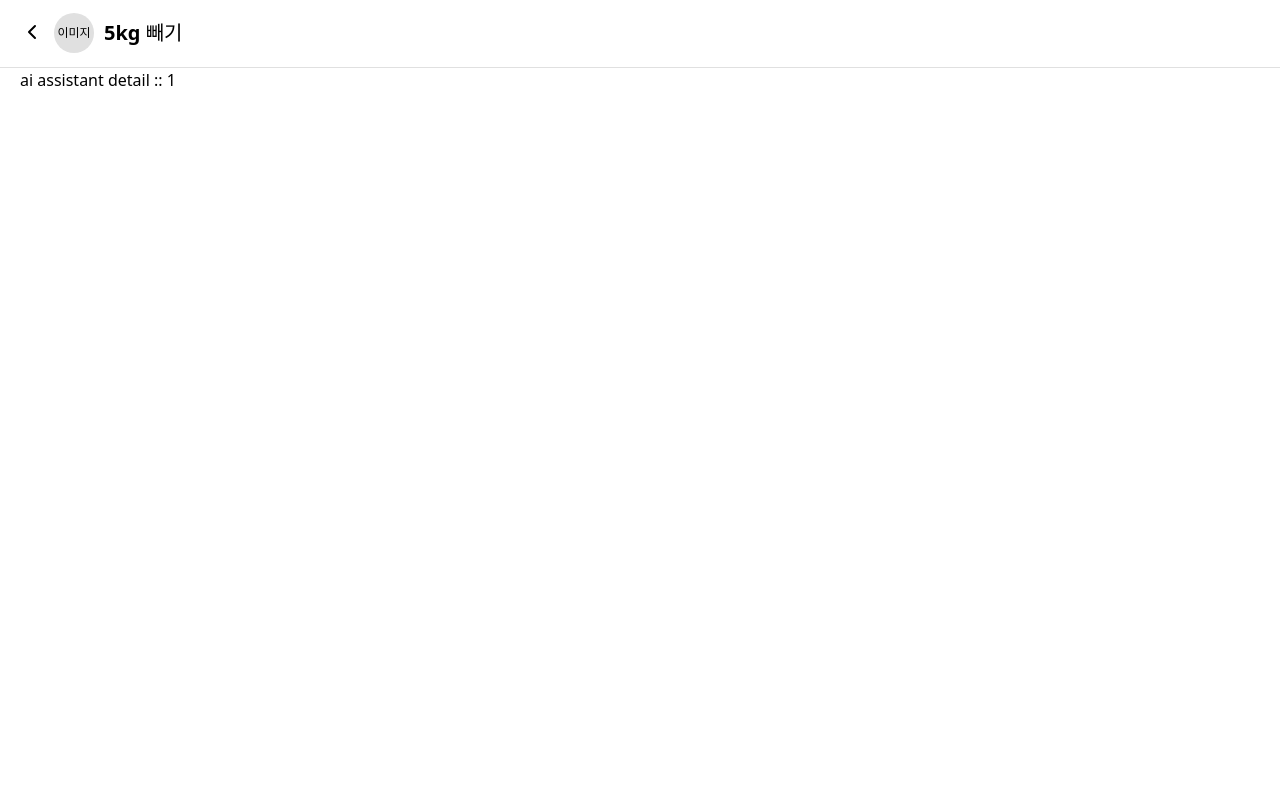
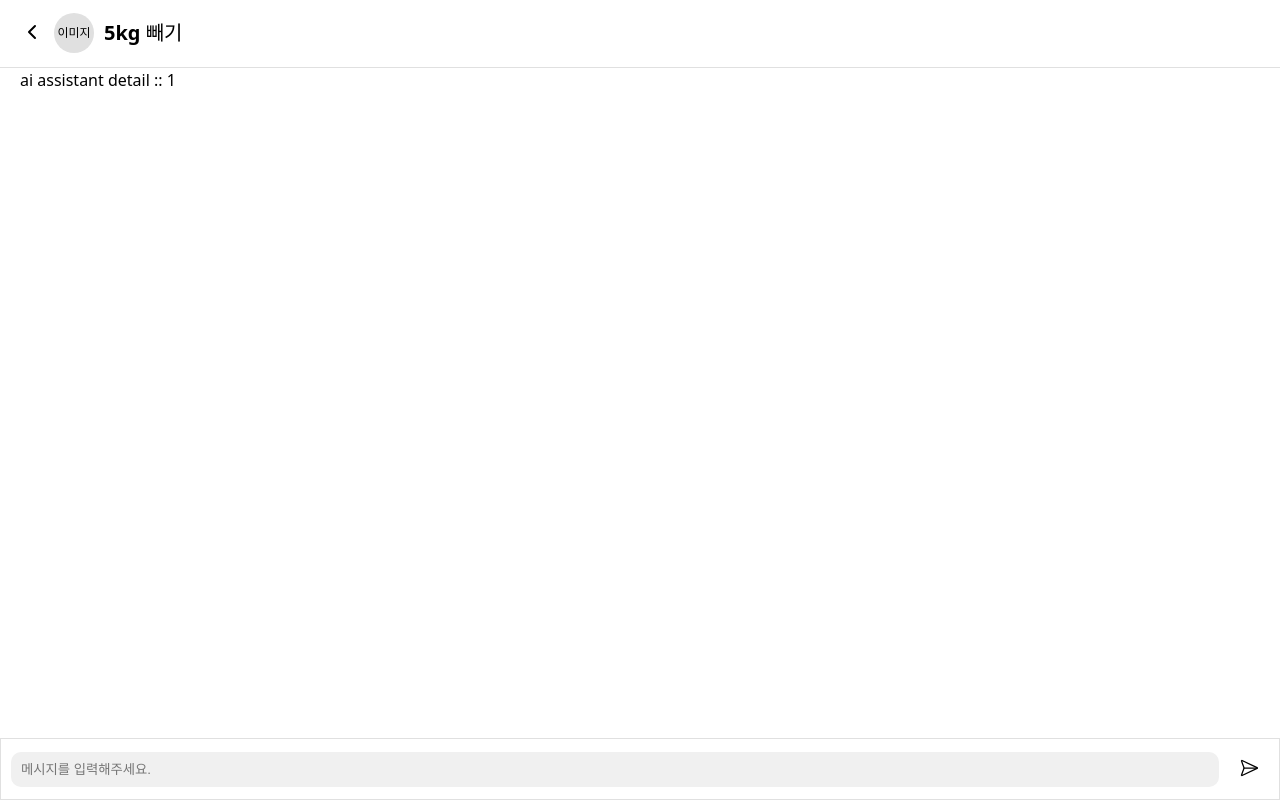
Before and after one commit to AIMinderTeam/aiminder-client, a React (Vite) app: page /ai-assistant/1 in a window 1280 px wide. Built offline with nearby package versions, Linux system fonts and the light colour scheme.

Commit message:
feat: Ai Assistant Detail Chatting Input UI 구현

```diff
--- a/src/pages/ai-assistant/detail/AIAssistantDetail.tsx
+++ b/src/pages/ai-assistant/detail/AIAssistantDetail.tsx
@@ -1,9 +1,21 @@
-import styles from './AIAssistantDetail.module.css';
+import styles from './AiAssistantDetail.module.css';
 
 import { useParams } from 'react-router-dom';
+
+import { SendHorizonal } from 'lucide-react';
 
 export default function AIAssistantDetail() {
   const { aiAssistantId } = useParams();
 
-  return <section className={styles.AiAssistantDetailSection}>ai assistant detail :: {aiAssistantId}</section>;
+  return (
+    <section className={styles.AiAssistantDetailSection}>
+      ai assistant detail :: {aiAssistantId}
+      <div className={styles.AiAssistantDetailInputContainer}>
+        <input type="text" placeholder="메시지를 입력해주세요." className={styles.AiAssistantDetailInput} />
+        <button className={styles.AiAssistantDetailInputSendButton}>
+          <SendHorizonal size={20} strokeWidth={1.5} />
+        </button>
+      </div>
+    </section>
+  );
 }
--- a/src/pages/ai-assistant/detail/AiAssistantDetail.module.css
+++ b/src/pages/ai-assistant/detail/AiAssistantDetail.module.css
@@ -4,3 +4,32 @@
   flex-direction: column;
   gap: 10px;
 }
+
+.AiAssistantDetailInputContainer {
+  border: 1px solid #e0e0e0;
+  position: absolute;
+  bottom: 0;
+  left: 0;
+  right: 0;
+  padding: 10px;
+  display: flex;
+  align-items: center;
+  gap: 10px;
+  justify-content: space-between;
+}
+
+.AiAssistantDetailInput {
+  flex: 1;
+  border: none;
+  outline: none;
+  padding: 10px;
+  border-radius: 10px;
+  background-color: #f0f0f0;
+}
+
+.AiAssistantDetailInputSendButton {
+  border: none;
+  background-color: transparent;
+  width: 40px;
+  height: 40px;
+}
```
